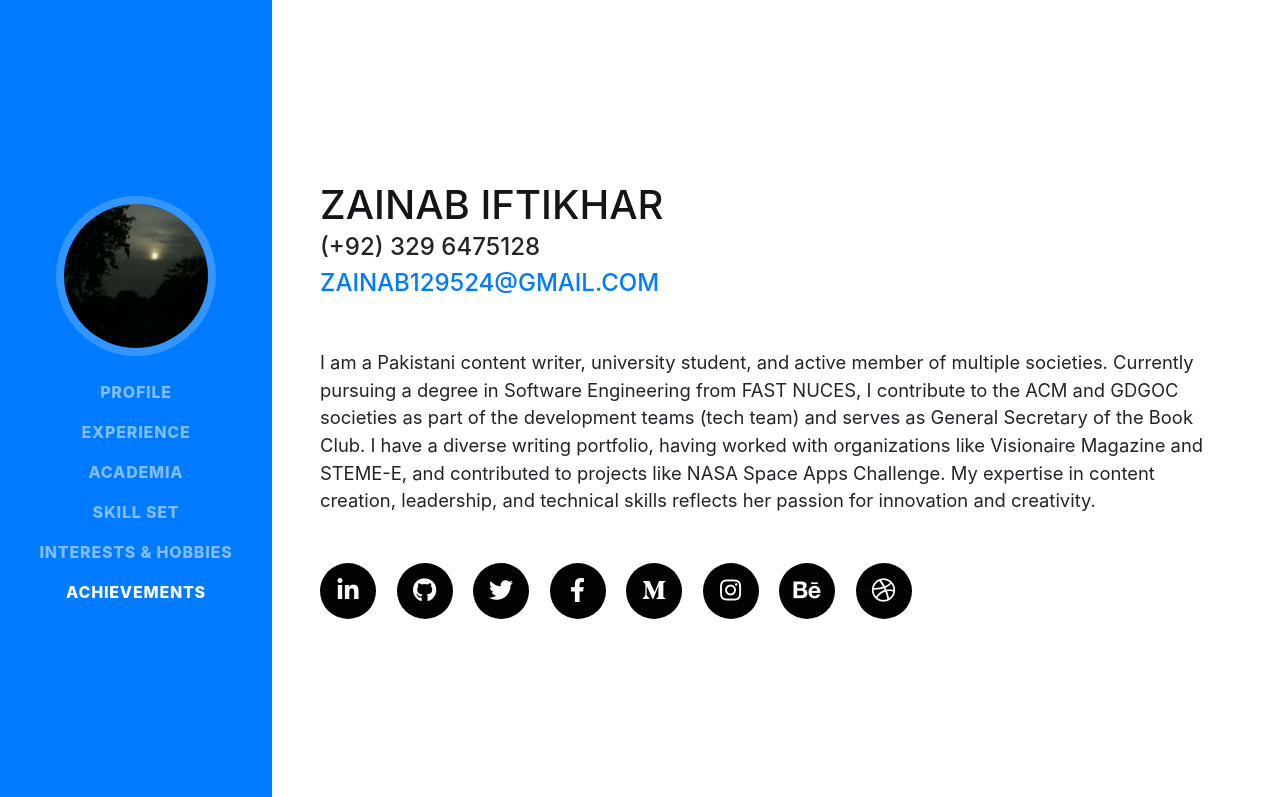
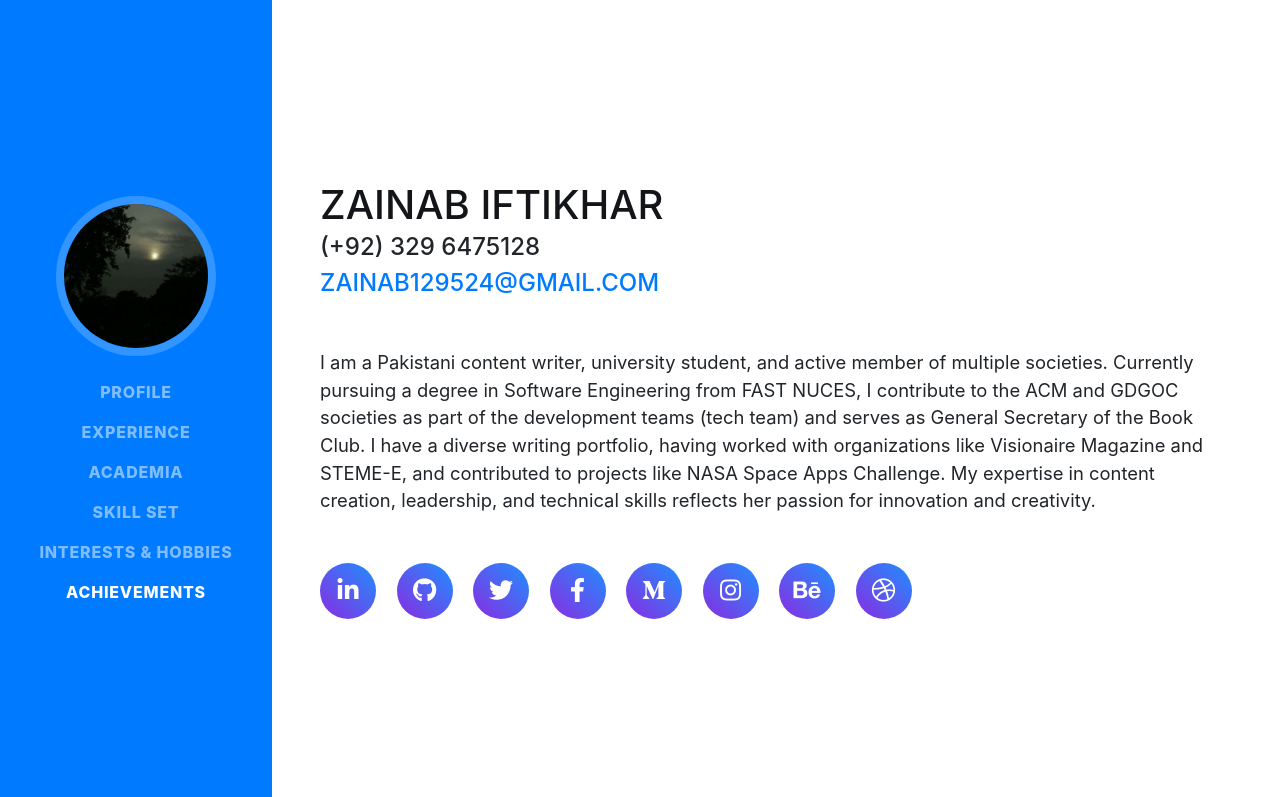
Before and after one commit to Zai-if/Zainab-Iftikhar, a website with bundled scripts: page index.html in a window 1280 px wide. Shown: the top 797 px of the page. Built offline with nearby package versions, Linux system fonts and the light colour scheme; a web font is replaced by a local one.

Commit message:
Update resume.css

```diff
--- a/css/resume.css
+++ b/css/resume.css
@@ -53,7 +53,7 @@ p.lead {
   display: inline-block;
   height: 3.5rem;
   width: 3.5rem;
-  background-color: #030303;
+  background: linear-gradient(45deg, #8a2be2, #1e90ff);
   color: #fff !important;
   border-radius: 100%;
   text-align: center;
```
